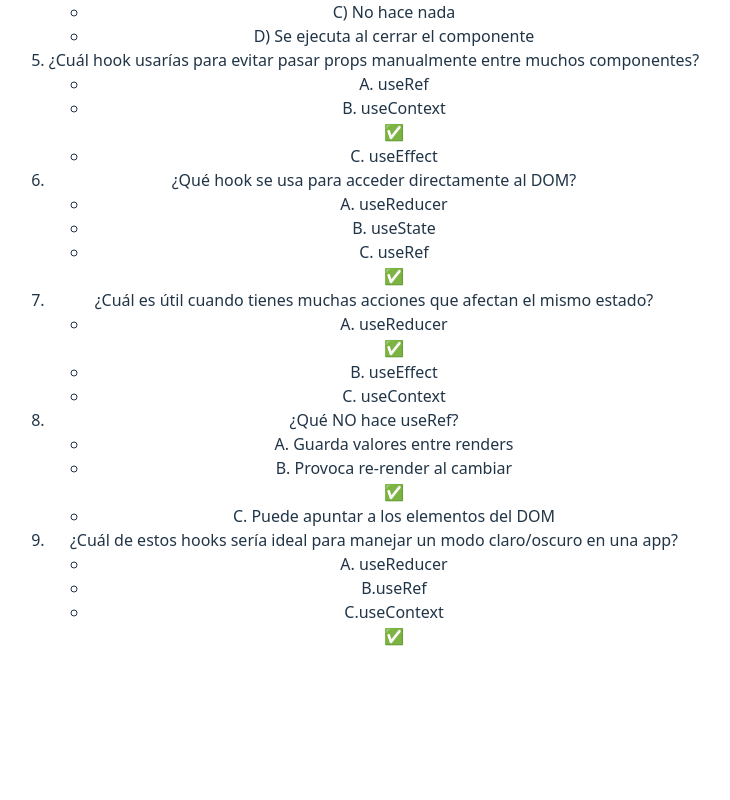
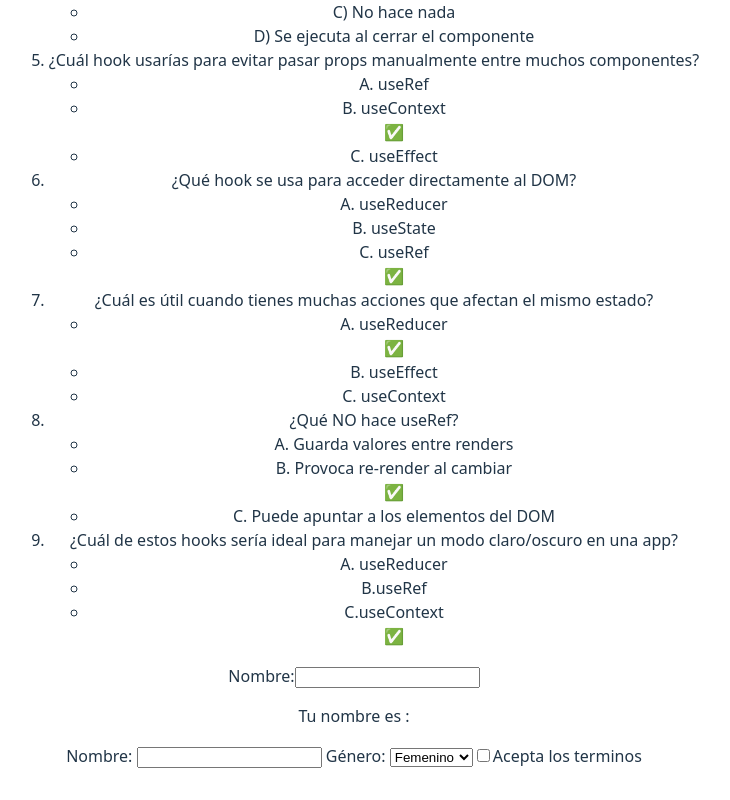
Before and after one commit to mpramos/REACTV4, a React (Vite) app: page / in a window 1280 px wide. Shown: the part 2648-3448 px from the top of the page, without its empty margins (286-1016 px from the left). Before the commit the page ends 3344 px from the top, so only its background shows below. Built offline with nearby package versions, Linux system fonts and the light colour scheme.

Commit message:
forms simples

```diff
--- a/src/App.jsx
+++ b/src/App.jsx
@@ -13,6 +13,8 @@ import ArrayProps from './props/ArrayProps'
 import FuncionProp from './props/FuncionProp'
 import Desestructuracion from './Desestructuracion'
 import HooksDemo from './hooks/HooksDemo'
+import InputSimple from './forms/InputSimple'
+import FormularioMultiple from './forms/FormularioMultiple'
 
 function App() {
   const [count, setCount] = useState(0)
@@ -76,6 +78,8 @@ function App() {
         Click on the Vite and React logos to learn more
       </p>
       {parrafo} */}
+      <InputSimple/>
+      <FormularioMultiple/>
     </>
   )
 }
--- /dev/null
+++ b/src/forms/FormularioMultiple.jsx
@@ -0,0 +1,29 @@
+import React from 'react'
+
+const FormularioMultiple = () => {
+
+    const manejarCambio=(e)=>{
+        // setNombre(e.target.value)
+
+}
+
+  return (
+        <form>
+            <label> Nombre: </label>
+            <input type="text" name="nombre"  />
+            <label> Género: </label>
+            <select name="genero" >
+                <option value="">Femenino</option>
+                <option value="">Masculino</option>
+                <option value="">Otro</option>
+            </select>
+            <label>
+                <input type="checkbox" name='aceptaTerminos'/>
+                Acepta los terminos
+            </label>
+        </form>
+
+)
+}
+
+export default FormularioMultiple
--- /dev/null
+++ b/src/forms/InputSimple.jsx
@@ -0,0 +1,23 @@
+import React, { useState } from 'react'
+
+//! ### 🟡 1. Obtener datos de un campo de entrada
+
+//? > Cuando el usuario escribe algo en un input, necesitamos "escuchar" ese cambio y guardarlo en el estado.
+
+const InputSimple = () => {
+    const [nombre, setNombre]= useState("")
+
+    const manejarCambio=(e)=>{
+            setNombre(e.target.value)
+    }
+
+  return (
+    <div>
+        <label >Nombre:</label>
+        <input type="text" onChange={manejarCambio} value={nombre}/>
+        <p> Tu nombre es :{nombre}</p>
+    </div>
+  )
+}
+
+export default InputSimple
```
